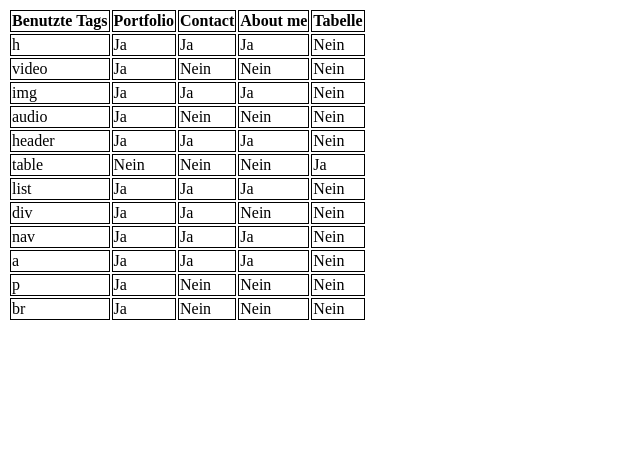
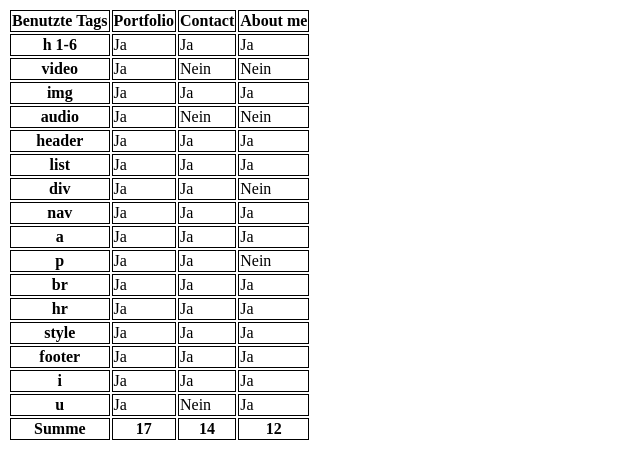
Before and after one commit to Ivorysanna/GiS-SoSe2020, a plain HTML site: page Aufgaben/02/tags.html in a window 1280 px wide. Shown: the whole page, without its empty margins (0-640 px from the left). Drawn offline with Linux system fonts and the light colour scheme.

Commit message:
Tags erweitert

```diff
--- a/Aufgaben/02/tags.html
+++ b/Aufgaben/02/tags.html
@@ -28,103 +28,141 @@
 			<th>Portfolio</th>
 			<th>Contact</th>
 			<th>About me</th>
-			<th>Tabelle</th>
+
 		</tr>
 
 		<tr>
-			<td>h</td>
+			<th>h 1-6</th>
 			<td>Ja</td>
 			<td>Ja</td>
 			<td>Ja</td>
-			<td>Nein</td>
+
 		</tr>
 
 		<tr>
-			<td>video</td>
+			<th>video</th>
 			<td>Ja</td>
 			<td>Nein</td>
 			<td>Nein</td>
-			<td>Nein</td>
+
 		</tr>
 
 		<tr>
-			<td>img</td>
+			<th>img</th>
 			<td>Ja</td>
 			<td>Ja</td>
 			<td>Ja</td>
-			<td>Nein</td>
+
 		</tr>
 
 		<tr>
-			<td>audio</td>
+			<th>audio</th>
 			<td>Ja</td>
 			<td>Nein</td>
 			<td>Nein</td>
-			<td>Nein</td>
+
 		</tr>
 
 		<tr>
-			<td>header</td>
+			<th>header</th>
 			<td>Ja</td>
 			<td>Ja</td>
 			<td>Ja</td>
-			<td>Nein</td>
+
 		</tr>
 
 		<tr>
-			<td>table</td>
-			<td>Nein</td>
-			<td>Nein</td>
-			<td>Nein</td>
+			<th>list</th>
 			<td>Ja</td>
+			<td>Ja</td>
+			<td>Ja</td>
+
 		</tr>
 
 		<tr>
-			<td>list</td>
+			<th>div</th>
+			<td>Ja</td>
+			<td>Ja</td>
+			<td>Nein</td>
+
+		</tr>
+
+		<tr>
+			<th>nav</th>
 			<td>Ja</td>
 			<td>Ja</td>
 			<td>Ja</td>
-			<td>Nein</td>
+
 		</tr>
 
 		<tr>
-			<td>div</td>
+			<th>a</th>
+			<td>Ja</td>
+			<td>Ja</td>
+			<td>Ja</td>
+
+		</tr>
+
+		<tr>
+			<th>p</th>
 			<td>Ja</td>
 			<td>Ja</td>
 			<td>Nein</td>
-			<td>Nein</td>
+
 		</tr>
 
 		<tr>
-			<td>nav</td>
+			<th>br</th>
 			<td>Ja</td>
 			<td>Ja</td>
 			<td>Ja</td>
-			<td>Nein</td>
+
+		</tr>
+
+			<th>hr</th>
+			<td>Ja</td>
+			<td>Ja</td>
+			<td>Ja</td>
+
+
+		<tr>
+			<th>style</th>
+			<td>Ja</td>
+			<td>Ja</td>
+			<td>Ja</td>
+
 		</tr>
 
 		<tr>
-			<td>a</td>
+			<th>footer</th>
 			<td>Ja</td>
 			<td>Ja</td>
 			<td>Ja</td>
-			<td>Nein</td>
+
 		</tr>
 
 		<tr>
-			<td>p</td>
+			<th>i</th>
 			<td>Ja</td>
-			<td>Nein</td>
-			<td>Nein</td>
-			<td>Nein</td>
+			<td>Ja</td>
+			<td>Ja</td>
+
 		</tr>
 
 		<tr>
-			<td>br</td>
+			<th>u</th>
 			<td>Ja</td>
 			<td>Nein</td>
-			<td>Nein</td>
-			<td>Nein</td>
+			<td>Ja</td>
+
+		</tr>
+
+		<tr>
+			<th>Summe</th>
+			<th>17</th>
+			<th>14</th>
+			<th>12</th>
+
 		</tr>
 
 
```
